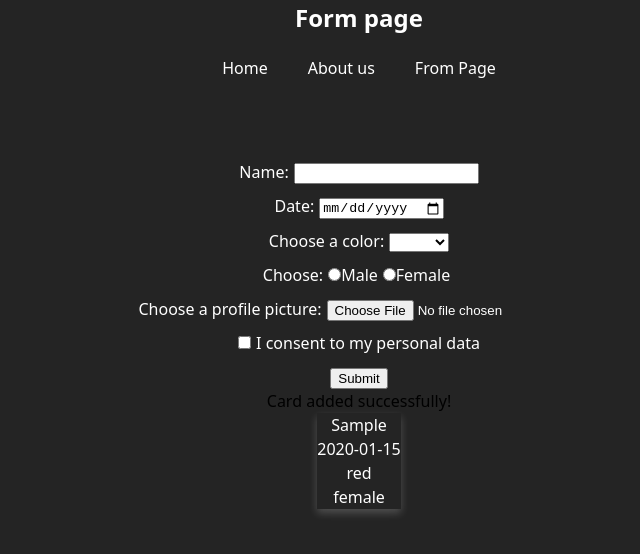
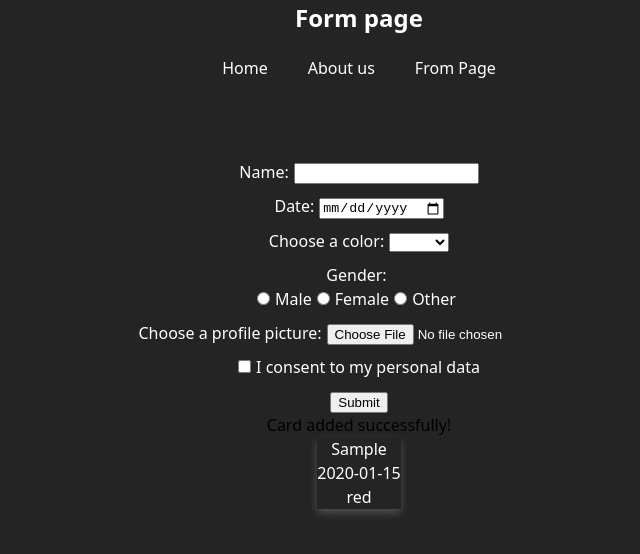
Before and after one commit to DmitryKremenetsky/rss-components-task, a React (Vite) app: page /form in a window 1280 px wide. Both pictures are taken after typing "Sample", "2020-01-15" into the empty fields and a click on the button "Submit". Shown: the top 554 px of the page, without its empty margins (281-921 px from the left). Built offline with nearby package versions, Linux system fonts and the light colour scheme.

Commit message:
feat: form fixed

```diff
--- a/src/components/form/form.css
+++ b/src/components/form/form.css
@@ -23,3 +23,15 @@
 .cards-container {
   display: flex;
 }
+
+.gender-switcher {
+  color: #fff;
+}
+
+.gender-switcher input {
+  margin-right: 5px;
+}
+
+.gender-switcher label {
+  margin-right: 5px;
+}
--- a/src/components/form/form.tsx
+++ b/src/components/form/form.tsx
@@ -2,27 +2,30 @@ import { Component, createRef, RefObject } from 'react';
 import Navigation from '../Navigation/navigation';
 import './form.css';
 
-interface Props {
-  nameInput: string;
-  dateInput: string;
-  colorSelect: string;
-  gender: 'male' | 'female';
-}
+type Props = {
+  nameInput: string | undefined;
+  dateInput: string | undefined;
+  colorSelect: string | undefined;
+  profilePicture?: File | null;
+  consentToData?: boolean;
+  gender?: string | undefined;
+};
 
 interface State {
   profilePicture: File | null;
   consentToData: boolean;
   cards: Props[];
   showMessage: boolean;
+  gender: string;
 }
 
 export default class Form extends Component<Props, State> {
   nameInput: RefObject<HTMLInputElement>;
   dateInput: RefObject<HTMLInputElement>;
   colorSelect: RefObject<HTMLSelectElement>;
-  gender: RefObject<HTMLInputElement>;
   profilePictureInput: RefObject<HTMLInputElement>;
   consentToDataInput: RefObject<HTMLInputElement>;
+  genderInput: RefObject<HTMLInputElement>;
 
   constructor(props: Props) {
     super(props);
@@ -30,15 +33,16 @@ export default class Form extends Component<Props, State> {
     this.nameInput = createRef();
     this.dateInput = createRef();
     this.colorSelect = createRef();
-    this.gender = createRef();
     this.profilePictureInput = createRef();
     this.consentToDataInput = createRef();
+    this.genderInput = createRef();
 
     this.state = {
       profilePicture: null,
       consentToData: false,
       cards: [],
       showMessage: false,
+      gender: '',
     };
   }
 
@@ -48,11 +52,16 @@ export default class Form extends Component<Props, State> {
     const name = this.nameInput.current?.value;
     const date = this.dateInput.current?.value;
     const color = this.colorSelect.current?.value;
-    const gender = this.gender.current?.value;
-    const profilePicture = this.state.profilePicture;
-    const consentToData = this.state.consentToData;
 
-    const newCard = { nameInput: name, dateInput: date, colorSelect: color, gender };
+    const newCard = {
+      nameInput: name,
+      dateInput: date,
+      colorSelect: color,
+      profilePicture: this.state.profilePicture,
+      consentToData: this.state.consentToData,
+      gender: this.state.gender,
+    };
+
     const updatedCards = [...this.state.cards, newCard];
     this.setState({ cards: updatedCards, showMessage: true });
 
@@ -60,6 +69,7 @@ export default class Form extends Component<Props, State> {
   };
 
   handleProfilePictureChange = (event: React.ChangeEvent<HTMLInputElement>) => {
+    console.log(event.target.files);
     const file = event.target.files && event.target.files[0];
     this.setState({ profilePicture: file });
   };
@@ -69,25 +79,30 @@ export default class Form extends Component<Props, State> {
     this.setState({ consentToData: consent });
   };
 
+  handleGenderChange = (event: React.ChangeEvent<HTMLInputElement>) => {
+    const gender = event.target.value;
+    this.setState({ gender: gender });
+  };
+
   clearForm = () => {
     this.nameInput.current!.value = '';
     this.dateInput.current!.value = '';
     this.colorSelect.current!.value = '';
-    this.gender.current!.checked = false;
     this.profilePictureInput.current!.value = '';
     this.consentToDataInput.current!.checked = false;
+    this.genderInput.current!.checked = false;
   };
 
   renderCards = () => {
     return this.state.cards.map((card, index) => (
       <div key={index} className="card">
+        {card.profilePicture && (
+          <img src={URL.createObjectURL(card.profilePicture)} alt="Profile Picture" />
+        )}
         <div className="card-name">{card.nameInput}</div>
         <div className="card-date">{card.dateInput}</div>
         <div className="card-color">{card.colorSelect}</div>
         <div className="card-gender">{card.gender}</div>
-        {card.profilePicture && (
-          <img src={URL.createObjectURL(card.profilePicture)} alt="Profile Picture" />
-        )}
       </div>
     ));
   };
@@ -116,15 +131,34 @@ export default class Form extends Component<Props, State> {
             </select>
           </div>
           <div className="form-element">
-            <label className="form-text">Choose:</label>
-            <label className="form-text">
-              <input type="radio" name="gender" value="male" ref={this.gender} />
-              Male
-            </label>
-            <label className="form-text">
-              <input type="radio" name="gender" value="female" ref={this.gender} />
-              Female
-            </label>
+            <label className="form-text">Gender:</label>
+            <div className="gender-switcher">
+              <input
+                type="radio"
+                id="male"
+                name="gender"
+                value="male"
+                onChange={this.handleGenderChange}
+                ref={this.genderInput}
+              />
+              <label htmlFor="male">Male</label>
+              <input
+                type="radio"
+                id="female"
+                name="gender"
+                value="female"
+                onChange={this.handleGenderChange}
+              />
+              <label htmlFor="female">Female</label>
+              <input
+                type="radio"
+                id="other"
+                name="gender"
+                value="other"
+                onChange={this.handleGenderChange}
+              />
+              <label htmlFor="other">Other</label>
+            </div>
           </div>
           <div className="form-element">
             <label className="form-text">Choose a profile picture:</label>
```
